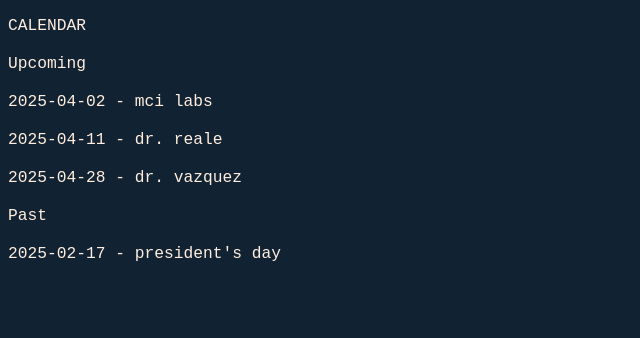
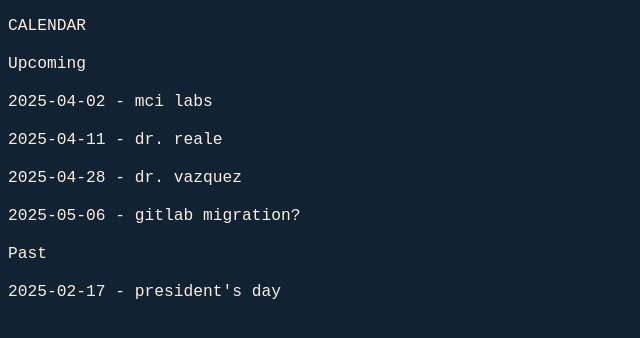
Before and after one commit to letdata/letdata.github.io, a plain HTML site: page pcc/calendar.html in a window 1280 px wide. Shown: the whole page, without its empty margins (0-640 px from the left). Drawn offline with Linux system fonts and the light colour scheme.

Commit message:
Update calendar.html

```diff
--- a/pcc/calendar.html
+++ b/pcc/calendar.html
@@ -23,6 +23,8 @@
 
 2025-04-28 - dr. vazquez
 
+2025-05-06 - gitlab migration?
+
 Past
 
 2025-02-17 - president's day
```
